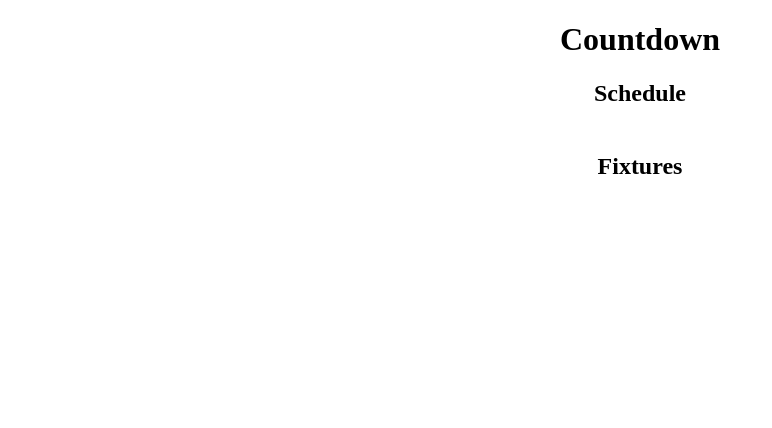
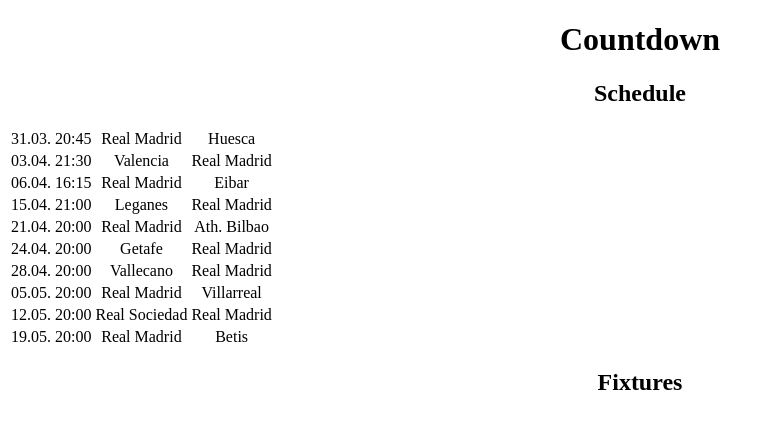
Before and after one commit to tmatyo/elclasico.sk, a React (Create React App) app: page / in a window 1280 px wide. Shown: the top 428 px of the page, without its empty margins (0-772 px from the left). Built offline with nearby package versions, Linux system fonts and the light colour scheme.

Commit message:
finally rendering the list from the JSON, yeez

```diff
--- a/src/Schedule.js
+++ b/src/Schedule.js
@@ -22,9 +22,15 @@
 				<h2>Schedule</h2>
 				<table>
 					<tbody>
-						<tr>
-							<td></td>
-						</tr>
+						{this.state.sc.map(row => {
+							return (
+							<tr key="row.time" className="upcoming-match">
+								<td>{row.time}</td>
+								<td>{row.home_team}</td>
+								<td>{row.away_team}</td>
+							</tr>
+							)
+						})}
 					</tbody>
 				</table>
 			</div>
```
